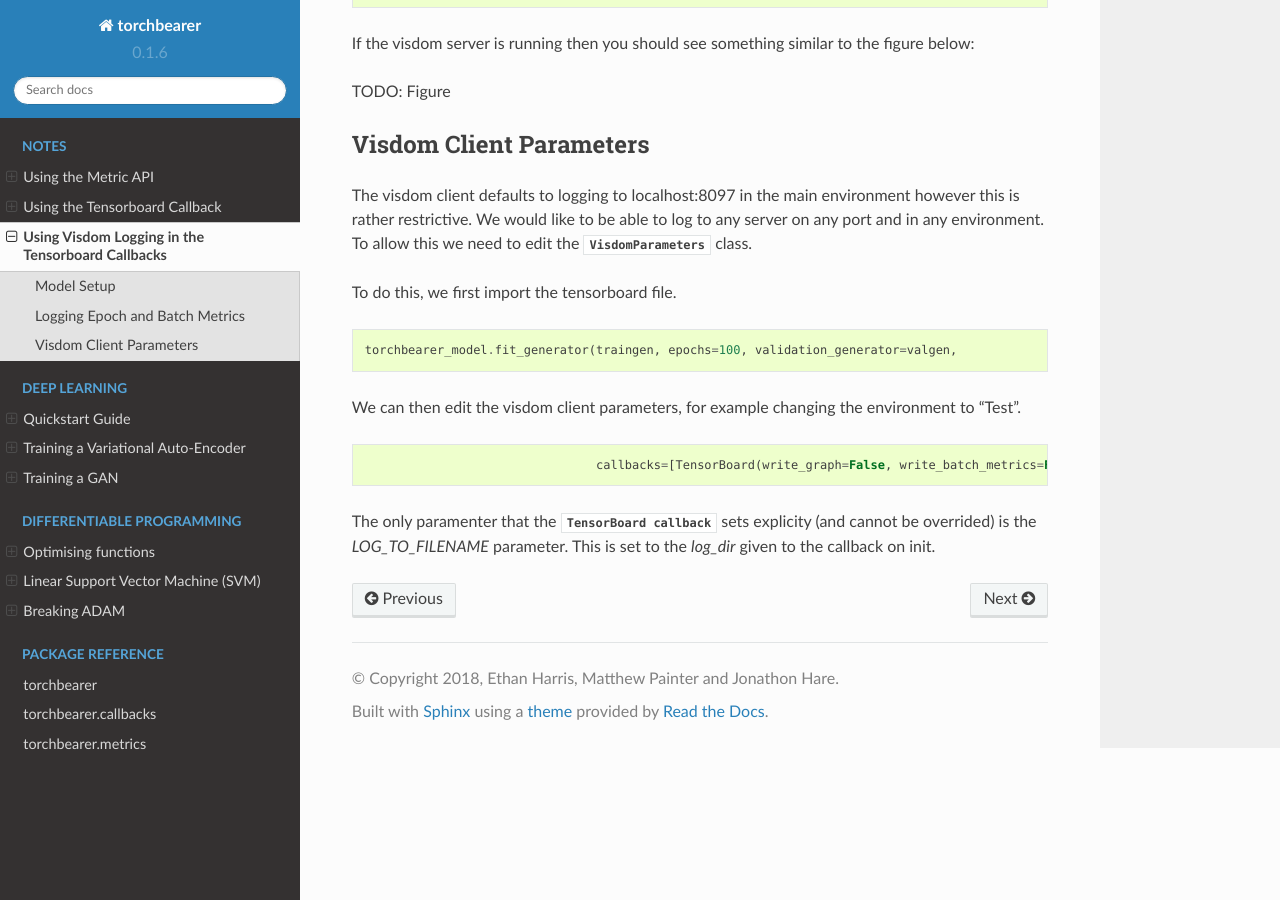
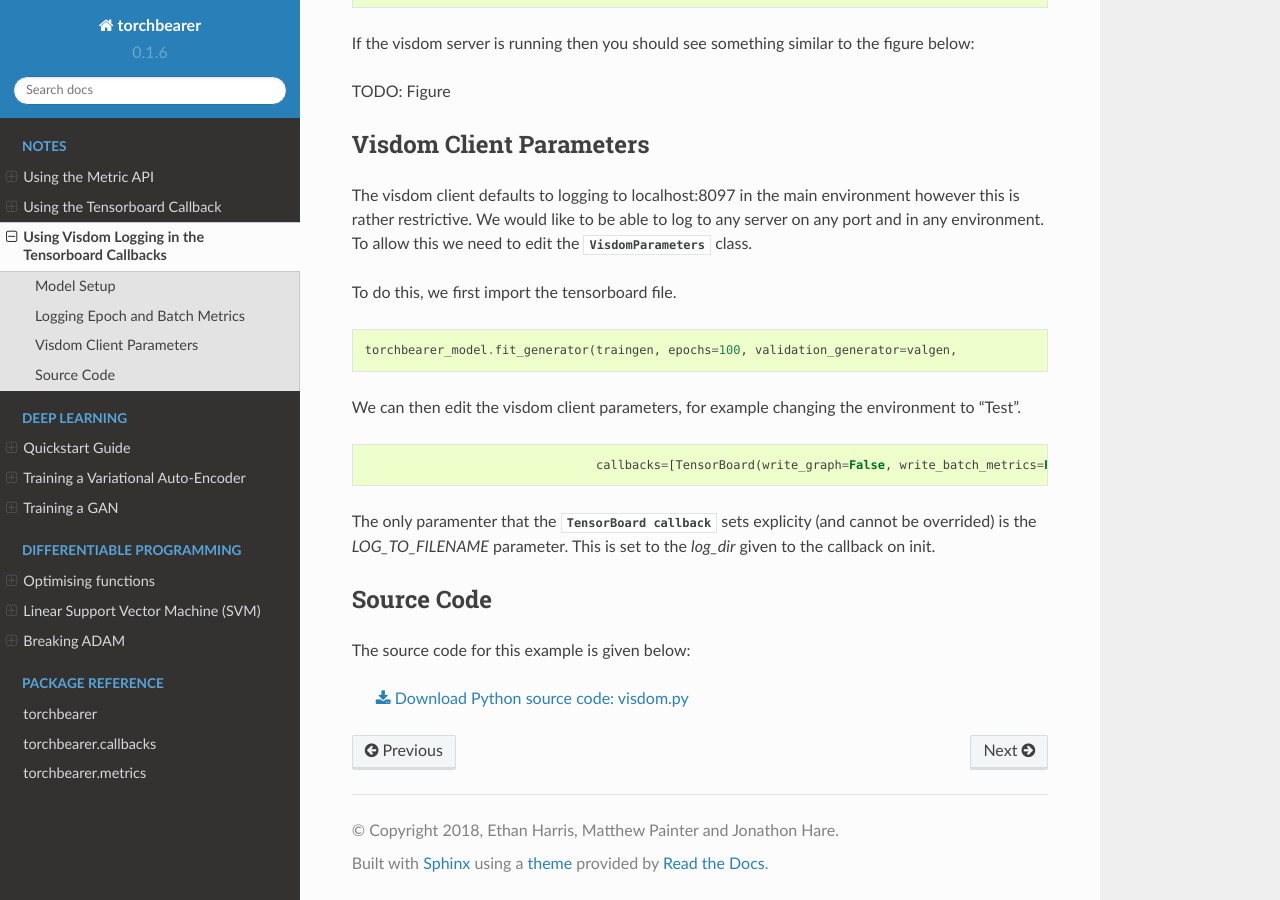
Before and after one commit to pytorchbearer/torchbearer, a Sphinx documentation site: the page built from docs/notes/visdom.rst, in a window 1280 px wide and 900 px high, scrolled down 1485 px. Built offline with Sphinx 7.4.7 and the Read the Docs theme 2.0.0, drawn with Linux system fonts in a browser that asks for light colours.

Commit message:
Add source download button

```diff
--- a/docs/notes/visdom.rst
+++ b/docs/notes/visdom.rst
@@ -59,3 +59,10 @@ We can then edit the visdom client parameters, for example changing the environm
 
 The only paramenter that the :class:`TensorBoard callback <.TensorBoard>` sets explicity (and cannot be overrided) is the `LOG_TO_FILENAME` parameter.
 This is set to the `log_dir` given to the callback on init.
+
+Source Code
+------------------------------------
+
+The source code for this example is given below:
+
+ :download:`Download Python source code: visdom.py </_static/examples/visdom.py>`
```
